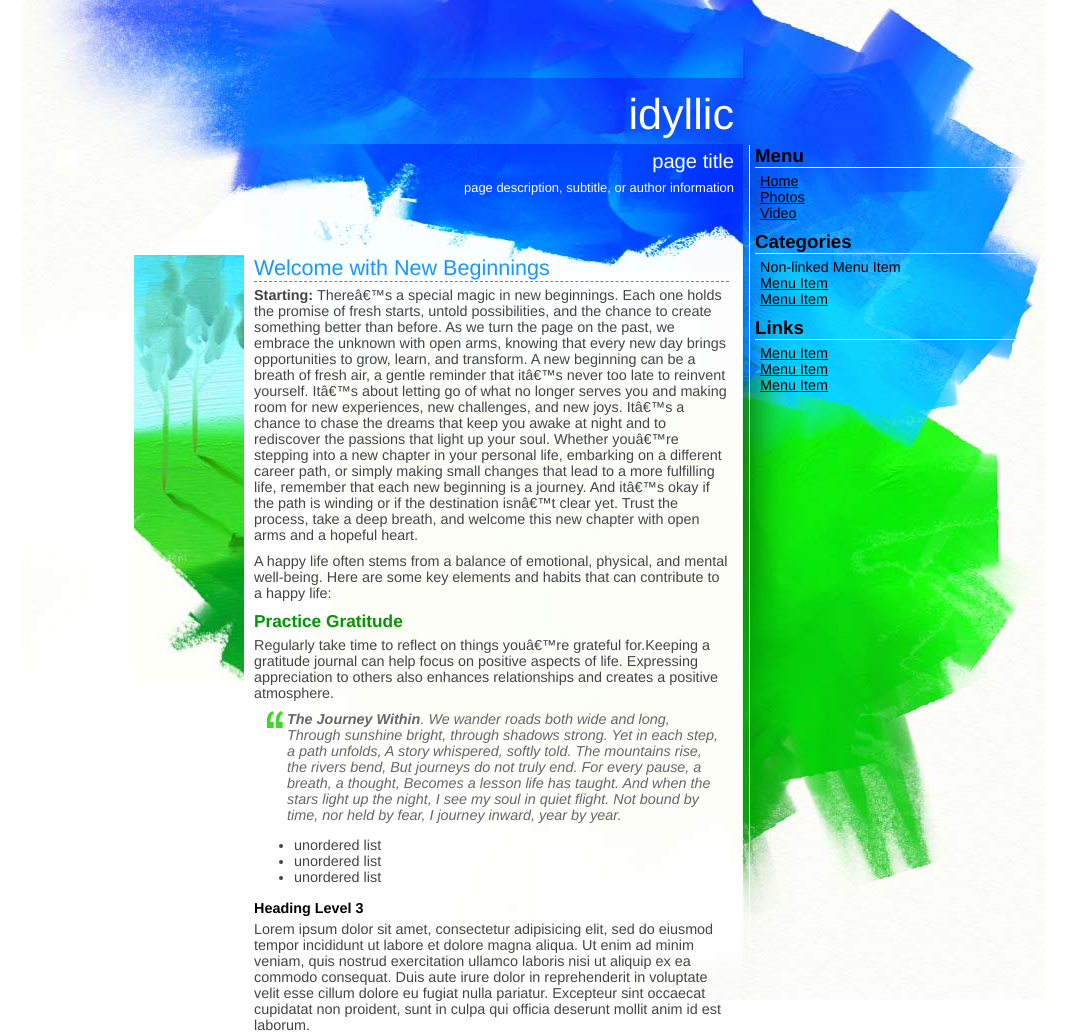
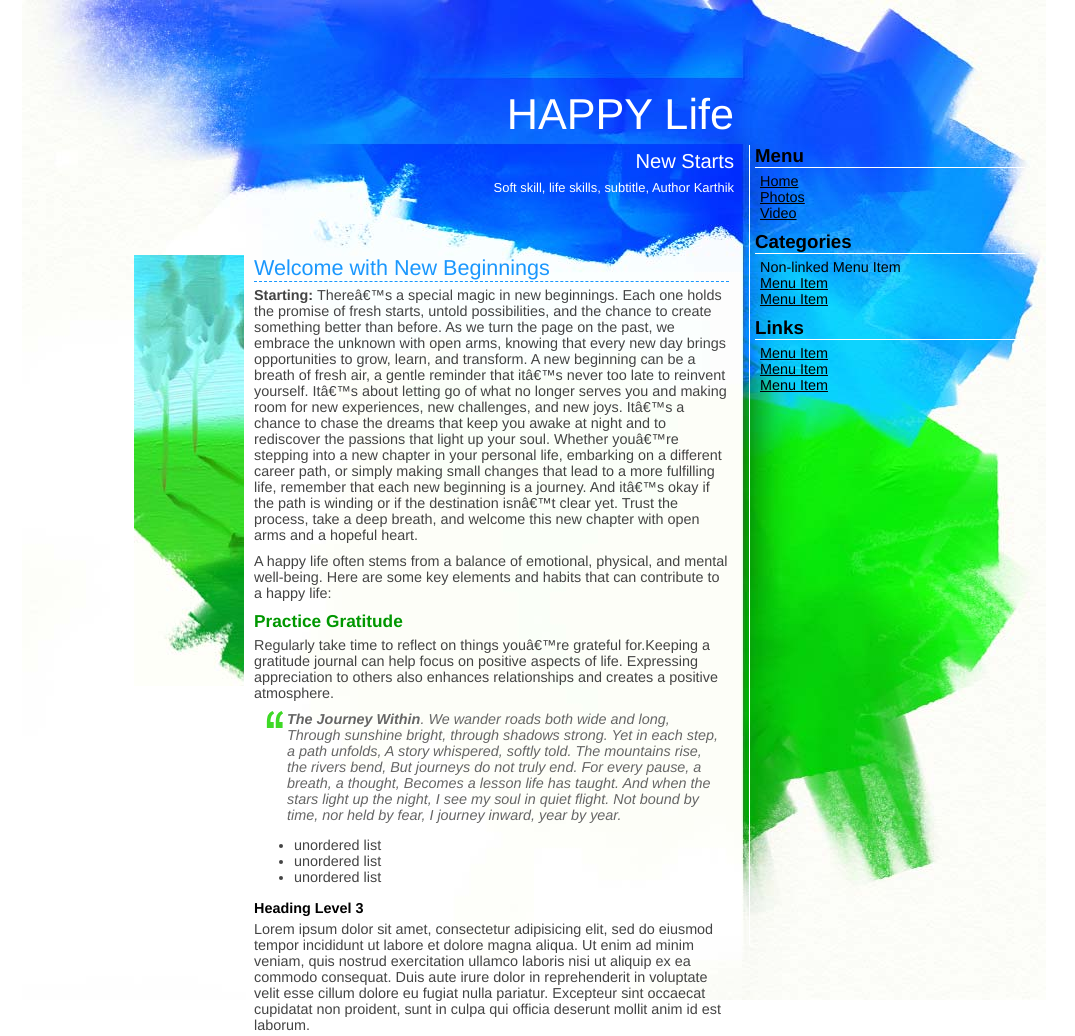
Before and after one commit to KarthikThina/Karthik_JFS, a plain HTML site: page index.html in a window 1280 px wide. Shown: the top 1036 px of the page, without its empty margins (106-1181 px from the left). Drawn offline with Linux system fonts and the light colour scheme.

Commit message:
Update index.html

```diff
--- a/index.html
+++ b/index.html
@@ -10,9 +10,9 @@
 <body>
 <div id="page">
   <div id="header">
-    <h1 id="sitetitle">idyllic</h1>
-    <h1 id="pagetitle">page title</h1>
-    <h2 id="pagedesc">page description, subtitle, or author information</h2>
+    <h1 id="sitetitle">HAPPY Life</h1>
+    <h1 id="pagetitle">New Starts</h1>
+    <h2 id="pagedesc">Soft skill, life skills, subtitle, Author Karthik </h2>
   </div>
   <!-- end header--->
   <div id="rightcol">
```
